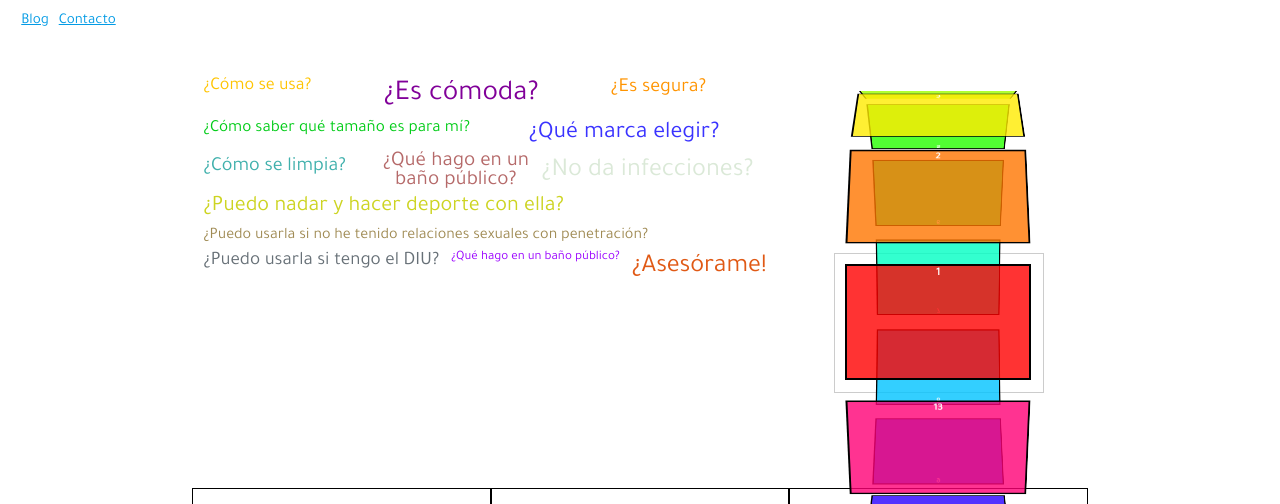
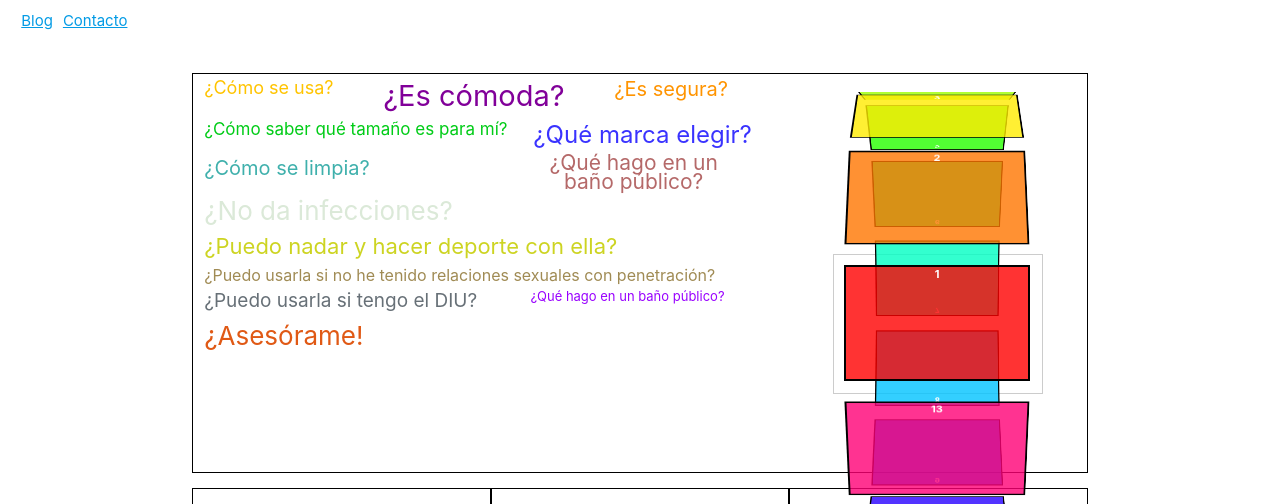
Before and after one commit to awakeelectronik/laCopa, a website: page index.html in a window 1280 px wide. Shown: the top 504 px of the page. Drawn offline with nearby package versions, Linux system fonts and the light colour scheme.

Commit message:
some changes done from at working site >P

```diff
--- a/sass/main.scss
+++ b/sass/main.scss
@@ -1,7 +1,3 @@
-
-@import url('https://fonts.googleapis.com/css?family=Tajawal');
-
-
 $geraldine: #E57373;
 $geraldine1 :#F58F8D;
 $geraldine2 :#F7A5A4;
@@ -12,10 +8,6 @@ $geraldine6 :#FCDADA;
 $geraldine7 :#FDE1E1;
 $geraldine8 :#FDE7E7;
 $geraldine9 :#FDECEC;
-
-* {
-    font-family: 'Tajawal', sans-serif;
-}
 
 
 #navbar {
@@ -37,6 +29,7 @@ $geraldine9 :#FDECEC;
 #section {
   &-one {
     height: 400px;
+    border: 1px solid black;
 
     #video-what{
         position: relative;
```
Also changed, not shown: index.html (+2 -1 lines), css/main.css, js/carousel.js (line endings or trailing spaces), js/utils.js (line endings or trailing spaces), 1 other file.
